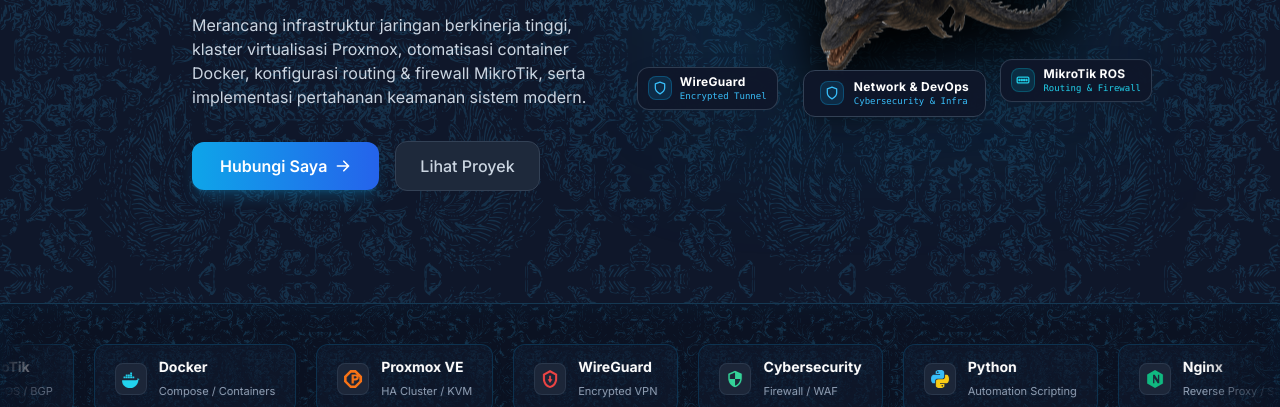
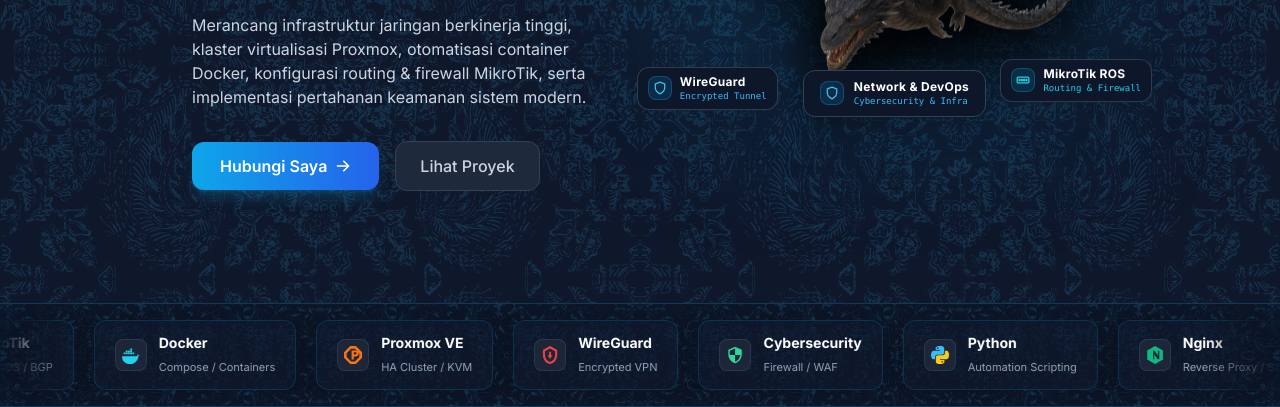
Before and after one commit to widad-sksn/widad, a plain HTML site: page index.html in a window 1280 px wide. Shown: the part 393-800 px from the top of the page. Drawn offline with nearby package versions, Linux system fonts and the light colour scheme; animation ran at ten frames a second.

Commit message:
style: perkecil tinggi frame marquee skill ticker

```diff
--- a/index.html
+++ b/index.html
@@ -727,7 +727,7 @@
   <!-- Hero Section End -->
 
   <!-- Gliding Cards Continuous Marquee Section Start -->
-  <section id="marquee" class="relative z-10 py-10 overflow-hidden marquee-batik-bg">
+  <section id="marquee" class="relative z-10 py-4 overflow-hidden marquee-batik-bg">
     <div class="marquee-container w-full overflow-hidden select-none">
       <div class="marquee-track flex gap-5">
 
```
